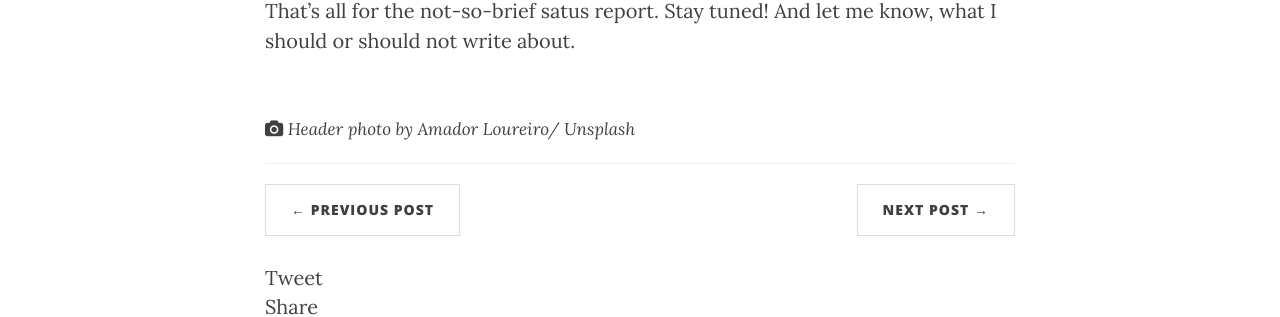
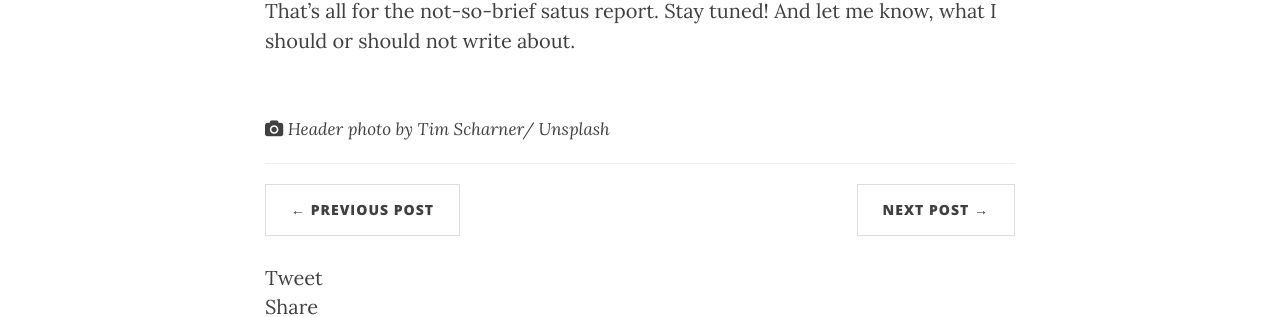
Before and after one commit to doktorjustice/doktorjustice.github.io, a Jekyll site: the page built from _posts/2017-07-19-changes.md, in a window 1280 px wide and 900 px high, scrolled down 3484 px. Shown: the part 317-634 px from the top of the window. Built offline with Jekyll 4.4.1, drawn with Linux system fonts in a browser that asks for light colours; nearby versions of some CDN libraries; comment, search, counter and statistics services are not loaded.

Commit message:
Add back header to post

```diff
--- a/_posts/2017-07-19-changes.md
+++ b/_posts/2017-07-19-changes.md
@@ -2,7 +2,9 @@
 title: Things are changing
 subtitle: Luckily (and hopefully) for the better
 date: 2017-07-18
-header-img: img/change.jpg
+header-url: https://images.unsplash.com/photo-1502869723074-b8930cbc3fd4?ixlib=rb-0.3.5&q=80&fm=jpg&crop=entropy&cs=tinysrgb&w=1900&fit=crop&s=17224705e4049f292e46b37bfe8583a6
+photo-author: Tim Scharner
+photo-author-profile: timscha
 category: life
 redirect_from: /2017/07/18/changes/
 ---
```
